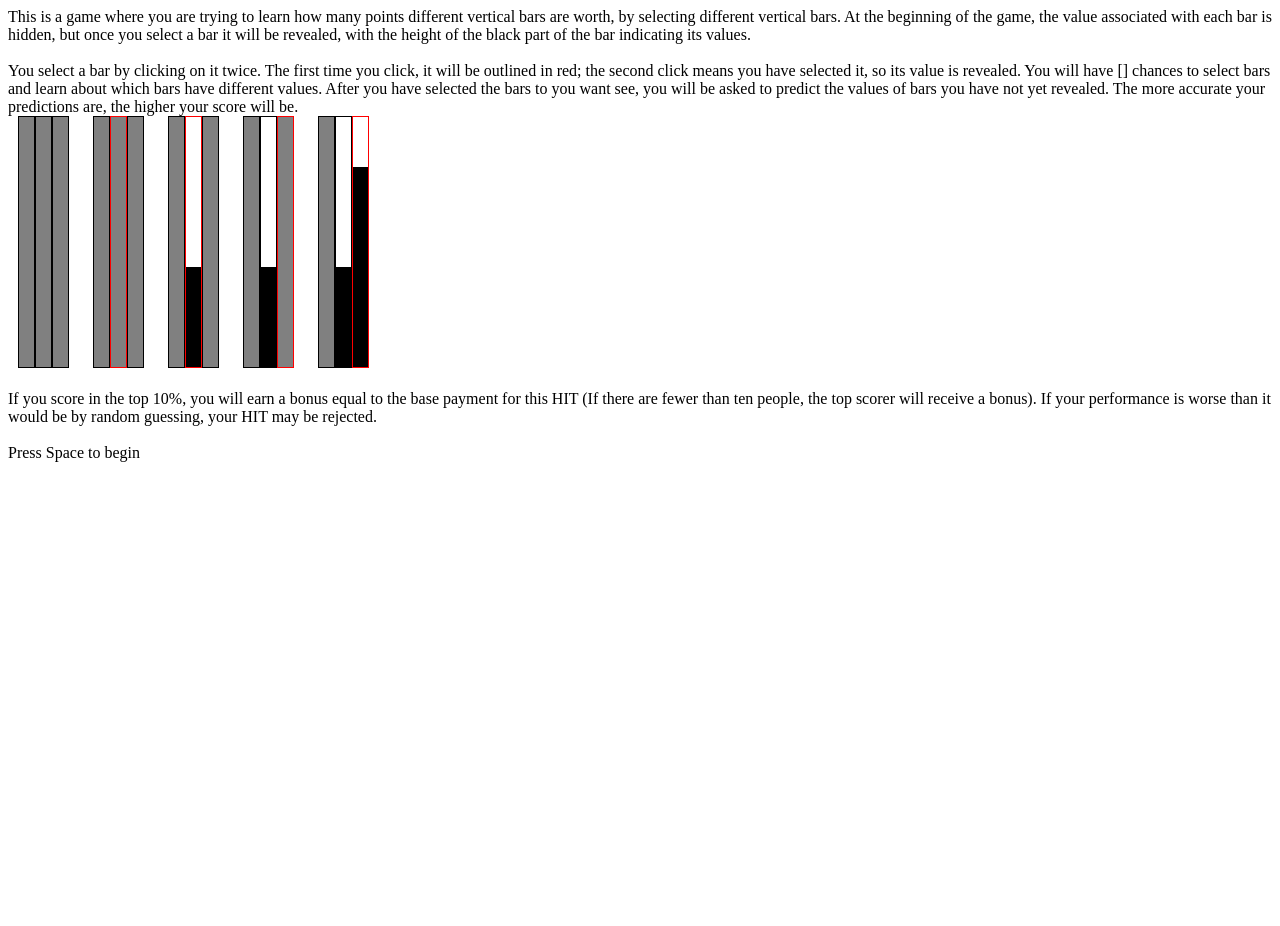
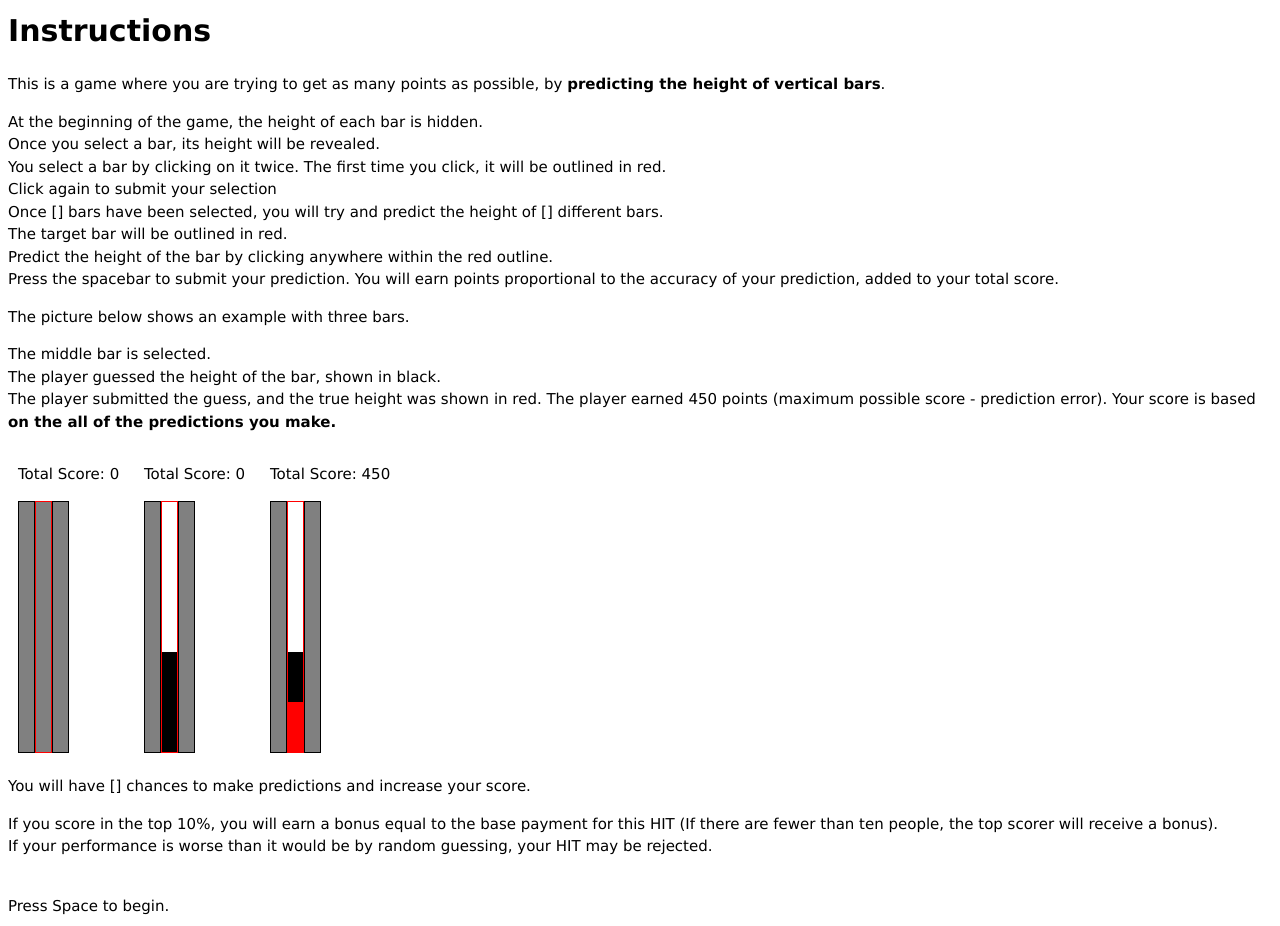
Before and after one commit to bmontambault/Active-Learning, a Flask app: template templates/min_error_instructions.html in a window 1280 px wide. Before the commit the page ends 462 px from the top, so only its background shows below. Run offline with Flask 2, Linux system fonts and the light colour scheme; the template is opened without the code that fills it: most values are stand-ins (such as "Sample title", 1, 10 or a date in 2020); parts of the project's set-up code (start-up, migrations or seed data) failed here and were passed over.

Commit message:
updated to mirror changes to find_max and max_score

```diff
--- a/templates/min_error_instructions.html
+++ b/templates/min_error_instructions.html
@@ -1,57 +1,89 @@
 <html>
+<link rel="stylesheet" type="text/css" href="../../static/main.css">
 <form id="form" method="POST">
 	<input type="hidden" value="{{goal}}" name="goal">
 	<input type="hidden" value="{{function_name}}" name="function_name">
     <input type="hidden" value="1" name="index">
 </form>
+<h1>Instructions</h1>
 <div>
-This is a game where you are trying to learn how many points different vertical bars are worth, by selecting different vertical bars. At the beginning of the game, the value associated with each bar is hidden, but once you select a bar it will be revealed, with the height of the black part of the bar indicating its values.
+  This is a game where you are trying to get as many points as possible, by <b>predicting the height of vertical bars</b>.
+  <p>At the beginning of the game, the height of each bar is hidden.
+  <br>Once you select a bar, its height will be revealed.
+  <br>You select a bar by clicking on it twice. The first time you click, it will be outlined in red.
+  <br>Click again to submit your selection
+  <br>Once {{trials}} bars have been selected, you will try and predict the height of {{trials}} different bars.
+  <br>The target bar will be outlined in red.
+  <br>Predict the height of the bar by clicking anywhere within the red outline.
+  <br>Press the spacebar to submit your prediction. You will earn points proportional to the accuracy of your prediction, added to your total score.
 
-</div>
-<br>
-<div>
-You select a bar by clicking on it twice. The first time you click, it will be outlined in red; the second click means you have selected it, so its  value is revealed. You will have {{trials}} chances to select bars and learn about which bars have different values. After you have selected the bars to you want see, you will be asked to predict the values of bars you have not yet revealed. The more accurate your predictions are, the higher your score will be.
+  <p>The picture below shows an example with three bars.
+
+  <p>The middle bar is selected.
+  <br>The player guessed the height of the bar, shown in black.
+  <br>The player submitted the guess, and the true height was shown in red. The player earned 450 points (maximum possible score - prediction error).
+  Your score is based <b>on the all of the predictions you make.</b>
+
 </div>
 
 <div class="container">
-<canvas id="bar1" class="bar" height="250" width="15"></canvas>
-<canvas id="bar2" class="bar" height="250" width="15"></canvas>
-<canvas id="bar3" class="bar" height="250" width="15"></canvas>
-</div>
-<div class="container">
+<p>Total Score: 0 </p>
 <canvas id="bar1" class="bar" height="250" width="15"></canvas>
 <canvas id="bar2" class="bar focus" height="250" width="15"></canvas>
 <canvas id="bar3" class="bar" height="250" width="15"></canvas>
 </div>
 <div class="container">
+<p>Total Score: 0 </p>
 <canvas id="bar1" class="bar" height="250" width="15"></canvas>
 <canvas id="bar2" class="bar focus selected" height="250" width="15"></canvas>
 <canvas id="bar3" class="bar" height="250" width="15"></canvas>
 </div>
 <div class="container">
+<p>Total Score: 450 </p>
 <canvas id="bar1" class="bar" height="250" width="15"></canvas>
-<canvas id="bar2" class="bar selected" height="250" width="15"></canvas>
-<canvas id="bar3" class="bar focus" height="250" width="15"></canvas>
-</div>
-<div class="container">
-<canvas id="bar1" class="bar" height="250" width="15"></canvas>
-<canvas id="bar2" class="bar selected" height="250" width="15"></canvas>
-<canvas id="bar3" class="bar focus selected" height="250" width="15"></canvas>
+<canvas id="bar2" class="bar focus example1" height="250" width="15"></canvas>
+<canvas id="bar3" class="bar" height="250" width="15"></canvas>
 </div>
 <br>
 <br>
 <div>
-If you score in the top 10%, you will earn a bonus equal to the base payment for this HIT (If there are fewer than ten people, the top scorer will receive a bonus). If your performance is worse than it would be by random guessing, your HIT may be rejected.
+  You will have {{trials}} chances to make predictions and increase your score.
+  <p>If you score in the top 10%, you will earn a bonus equal to the base payment for this HIT (If there are fewer than ten people, the top scorer will receive a bonus).
+  <br>If your performance is worse than it would be by random guessing, your HIT may be rejected.
 </div>
 <br>
 <div>
-Press Space to begin
+Press Space to begin.
 </div>
 
 <script type="text/javascript" src="../../static/init_bars.js"></script>
 <script type="text/javascript" src="../../static/continue.js"></script>
-<script>
-init_bars([100,100,100,200])
+<script type="text/javascript">
+	var allBars = document.getElementsByClassName("bar")
+	for(var i=0; i<allBars.length; i++){
+		var ctx = allBars[i].getContext("2d")
+		ctx.fillStyle = "grey"
+		ctx.fillRect(0, 0, allBars[i].width, allBars[i].height)
+	}
+
+	var selectedBars= document.getElementsByClassName("selected")
+	for(var i=0; i<selectedBars.length; i++){
+		var ctx = selectedBars[i].getContext("2d")
+		ctx.fillStyle = "black"
+		ctx.clearRect(0, 0, selectedBars[i].width, selectedBars[i].height);
+		ctx.fillRect(0, selectedBars[i].height-100, selectedBars[i].width, selectedBars[i].height)
+	}
+
+	var example1Bars = document.getElementsByClassName("example1")
+	for(var i=0; i<example1Bars.length; i++){
+		var ctx = example1Bars[i].getContext("2d")
+		ctx.fillStyle = "black"
+		ctx.clearRect(0, 0, example1Bars[i].width, example1Bars[i].height);
+		ctx.fillRect(0, example1Bars[i].height-100, example1Bars[i].width, example1Bars[i].height)
+		ctx.fillStyle = "red"
+		ctx.fillRect(0, example1Bars[i].height-50, example1Bars[i].width, example1Bars[i].height)
+	}
+
 </script>
 <link rel="stylesheet" type="text/css" href="../../static/bar_style.css">
 
```
